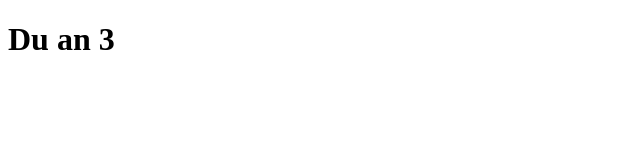
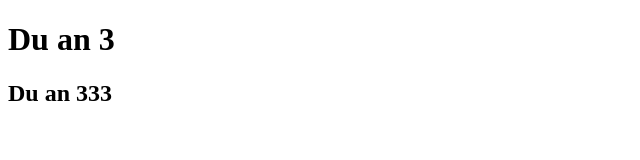
Before and after one commit to truonghoanghhqt/duan3, a plain HTML site: page index.html in a window 1280 px wide. Shown: the whole page, without its empty margins (0-640 px from the left). Drawn offline with Linux system fonts and the light colour scheme.

Commit message:
first commit

```diff
--- a/index.html
+++ b/index.html
@@ -7,5 +7,6 @@
 </head>
 <body>
     <h1>Du an 3</h1>
+    <h2>Du an 333</h2>
 </body>
 </html>
```
